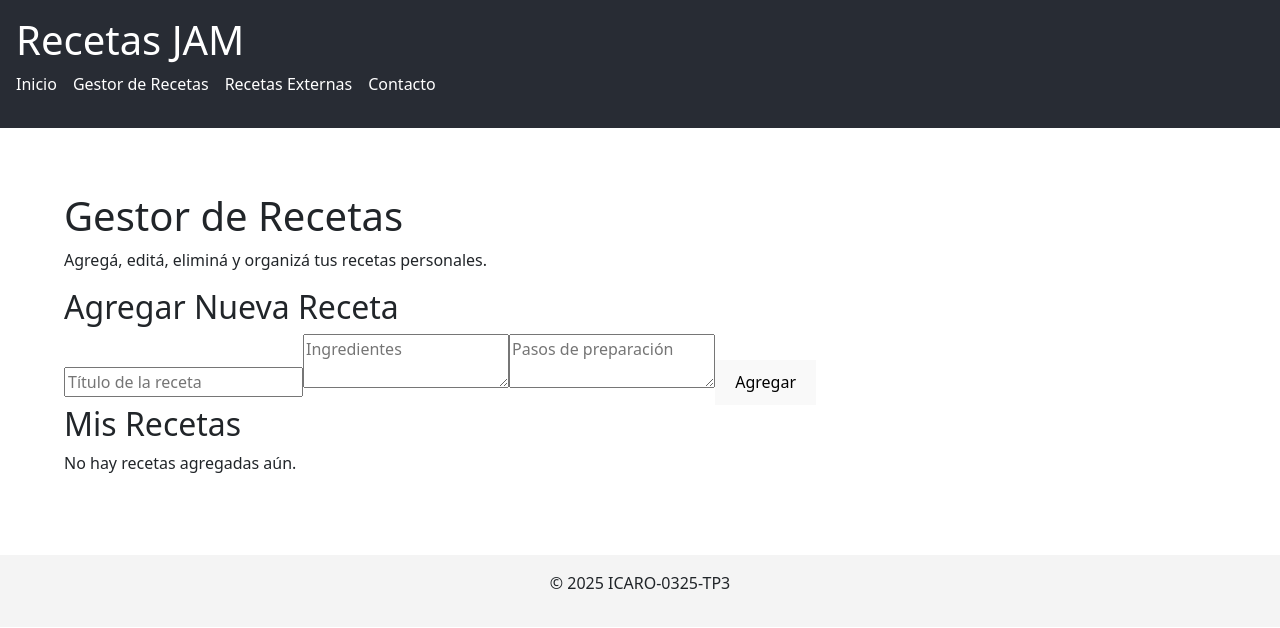
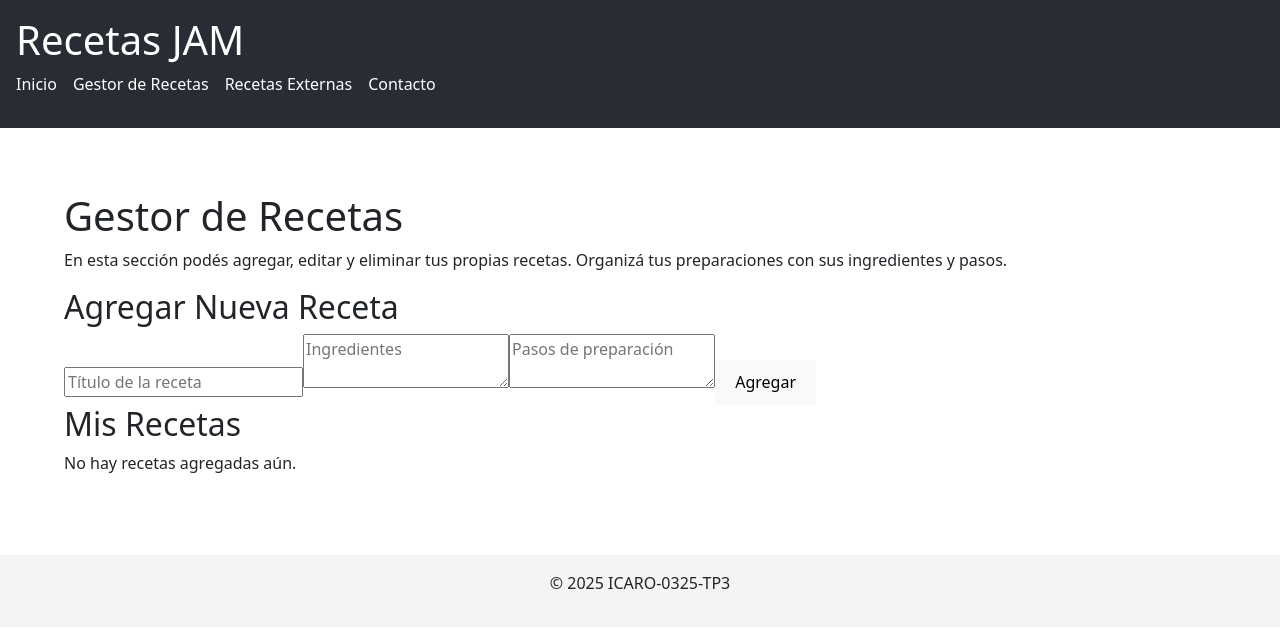
Before and after one commit to carloscostantino/ICARO-0325-TP3, a React (Vite) app: page /recipe-manager in a window 1280 px wide. Shown: the top 628 px of the page. Built offline with nearby package versions, Linux system fonts and the light colour scheme.

Commit message:
Integración del componente GestorRecetas en la página RecipeManager

```diff
--- a/src/App.jsx
+++ b/src/App.jsx
@@ -13,7 +13,7 @@ function App() {
         <nav>
           <ul>
             <li><Link to="/">Inicio</Link></li>
-            <li><Link to="/RecipeManager">Gestor de Recetas</Link></li>
+            <li><Link to="/recipe-manager">Gestor de Recetas</Link></li>
             <li><Link to="/recipes">Recetas Externas</Link></li>
             <li><Link to="/contact">Contacto</Link></li>
           </ul>
--- a/src/components/Navbar.jsx
+++ b/src/components/Navbar.jsx
@@ -7,8 +7,8 @@ export default function Navbar() {
         <Link to="/" className="navbar-brand text-white fw-bold">Mi Sitio</Link>
         <div>
           <Link to="/" className="text-white me-3">Inicio</Link>
-          <Link to="/about" className="text-white me-3">Sobre mí</Link>
-          <Link to="/recipes" className="text-white">Recetas API</Link>
+          <Link to="/recipeManager" className="text-white me-3">Gestor de Recetas</Link>
+          <Link to="/recipes" className="text-white">Recetas Externas</Link>
           <Link to="/contact" className="text-white me-3">Contacto</Link>
         </div>
       </div>
--- a/src/pages/Home.jsx
+++ b/src/pages/Home.jsx
@@ -15,7 +15,7 @@ function Home() {
           <Link to="/recipes" className="btn btn-primary btn-lg">
             Ver Recetas externas
           </Link>
-          <Link to="/about" className="btn btn-outline-secondary btn-lg">
+          <Link to="/recipe-manager" className="btn btn-outline-secondary btn-lg">
             Gestionar recetas propias
           </Link>
         </div>
--- a/src/pages/RecipeManager.jsx
+++ b/src/pages/RecipeManager.jsx
@@ -4,7 +4,11 @@ function RecipeManager() {
   return (
     <main className="main-container">
       <h1>Gestor de Recetas</h1>
-      <p>Agregá, editá, eliminá y organizá tus recetas personales.</p>
+      <p>
+        En esta sección podés agregar, editar y eliminar tus propias recetas.
+        Organizá tus preparaciones con sus ingredientes y pasos.
+      </p>
+
       <GestorRecetas />
     </main>
   );
```
